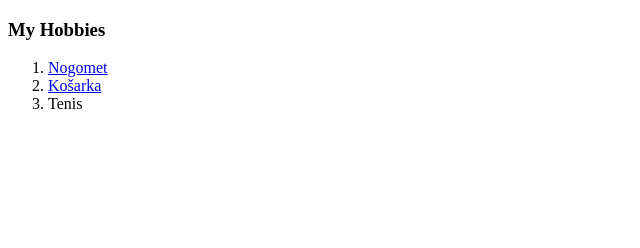
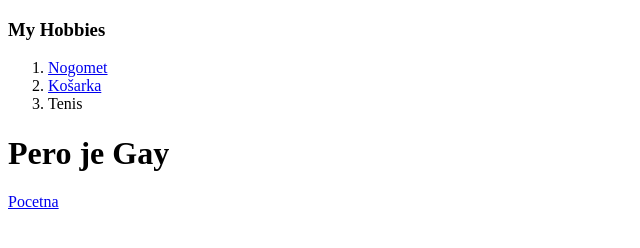
Before and after one commit to Ivek88/cv, a plain HTML site: page hobbies.html in a window 1280 px wide. Shown: the whole page, without its empty margins (0-640 px from the left). Drawn offline with Linux system fonts and the light colour scheme.

Commit message:
Update hobbies.html

```diff
--- a/hobbies.html
+++ b/hobbies.html
@@ -18,5 +18,7 @@
       <li><a href="https://www.nba.com/">Košarka</a></li>
       <li>Tenis</li>
     </ol>
+    <h1>Pero je Gay</h1>
+    <a href="index.html">Pocetna</a>
   </body>
 </html>
```
